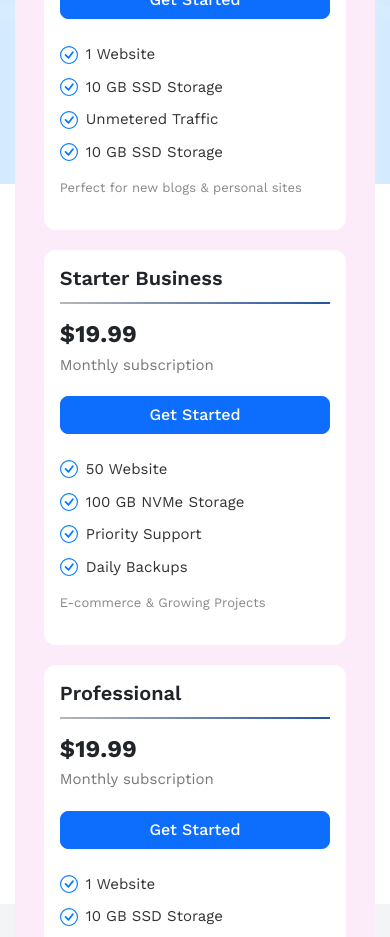
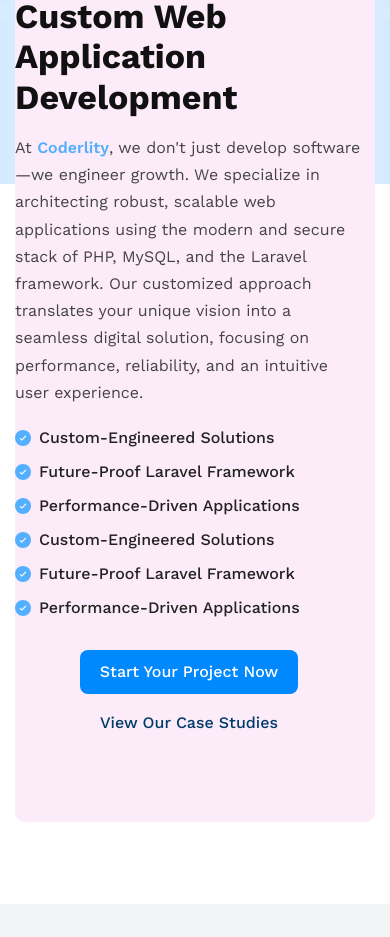
Before and after one commit to jobayer58/Coderlity-landing-page, a React (Vite) app: page / in a window 390 px wide. Shown: the part 1060-1997 px from the top of the page. Built offline with nearby package versions, Linux system fonts and the light colour scheme.

Commit message:
added web application tab section with responsive

```diff
--- a/src/App.jsx
+++ b/src/App.jsx
@@ -4,6 +4,7 @@ import Domain from "./Domain"
 import TopProducts from "./TopProducts"
 import Sponsored from "./Sponsored"
 import Hosting from "./Hosting"
+import WebApplication from "./WebApplication"
 
 function App() {
 
@@ -11,7 +12,8 @@ function App() {
     <main>
       <Header></Header>
       {/* <Domain></Domain> */}
-      <Hosting></Hosting>
+      {/* <Hosting></Hosting> */}
+      <WebApplication></WebApplication>
       <TopProducts></TopProducts>
       <Sponsored></Sponsored>
     </main>
--- a/src/Hosting.jsx
+++ b/src/Hosting.jsx
@@ -47,6 +47,7 @@ const plans = [
 const Hosting = () => {
     return (
         <section className="domain-section">
+
             {/* content */}
             <div className="domain-content">
                 <div className="domain-content-text">
--- a/src/TopProducts.css
+++ b/src/TopProducts.css
@@ -2,7 +2,7 @@
 .top-products {
   padding: 60px 0;
   background-color: #F3F4F6;
-  margin-top: 450px;
+  margin-top: 550px;
   /* margin: 0px; */
 }
 
--- /dev/null
+++ b/src/WebApplication.css
@@ -0,0 +1,107 @@
+.webapp-section {
+  /* padding: 80px 0; */
+}
+
+.webapp-image-col {
+  display: flex;
+  justify-content: center;
+  align-items: center;
+}
+
+.webapp-image {
+  max-width: 100%;
+  height: auto;
+}
+
+.webapp-content {
+  padding-left: 30px;
+}
+
+.webapp-title {
+    text-align: start;
+  font-size: 34px;
+  font-weight: 700;
+  color: #111;
+  margin-bottom: 16px;
+}
+
+.webapp-description {
+    text-align: start;
+  color: #444;
+  font-size: 16px;
+  line-height: 1.7;
+  margin-bottom: 20px;
+}
+
+.highlight {
+  color: #54AFFF;
+  font-weight: 600;
+}
+
+.webapp-features p {
+  color: #222;
+  font-weight: 500;
+  margin-bottom: 10px;
+  display: flex;
+  align-items: center;
+}
+
+.icon {
+  color: white;
+  background-color: #54AFFF;
+  margin-right: 8px;
+  font-size: 16px;
+  border-radius: 50%;
+}
+
+.webapp-buttons {
+    display: flex;
+  margin-top: 20px;
+}
+
+.start-btn {
+  background-color: #0088FF;
+  border: none;
+  border-radius: 8px;
+  padding: 10px 20px;
+  font-weight: 500;
+}
+
+.start-btn:hover {
+  background-color: #0056b3;
+}
+
+.case-btn {
+  color: #00396B;
+  text-decoration: none;
+  font-weight: 500;
+  margin-left: 15px;
+}
+
+.case-btn:hover {
+  text-decoration: underline;
+}
+
+/* ✅ Responsive */
+@media (max-width: 991px) {
+  .webapp-content {
+    padding-left: 0;
+    text-align: center;
+    margin-top: 30px;
+  }
+
+  .webapp-features {
+    justify-content: center;
+  }
+
+  .webapp-buttons {
+    display: flex;
+    flex-direction: column;
+    gap: 10px;
+    align-items: center;
+  }
+
+  .case-btn {
+    margin-left: 0;
+  }
+}
--- /dev/null
+++ b/src/WebApplication.jsx
@@ -0,0 +1,66 @@
+import React from 'react';
+import './WebApplication.css'
+import { Button, Col, Container, Row } from 'react-bootstrap';
+import webAppImage from '../src/assets/iamges/kindpng_6210556 1.png'
+import { BsCheckCircle } from 'react-icons/bs';
+import { IoIosCheckmark, IoMdCheckmark } from 'react-icons/io';
+
+const WebApplication = () => {
+    return (
+        <section className="domain-section">
+
+
+            {/* content */}
+            <div className="domain-content">
+                {/* web Application Content */}
+                <section className="webapp-section">
+                    <Container>
+                        <Row className="align-items-center">
+                            {/* Left Image */}
+                            <Col md={6} className="webapp-image-col">
+                                <img src={webAppImage} alt="Web Application" className="webapp-image" />
+                            </Col>
+
+                            {/* Right Content */}
+                            <Col md={6} className="webapp-content">
+                                <h2 className="webapp-title">Custom Web Application Development</h2>
+                                <p className="webapp-description">
+                                    At <span className="highlight">Coderlity</span>, we don't just develop software—we engineer growth.
+                                    We specialize in architecting robust, scalable web applications using the
+                                    modern and secure stack of PHP, MySQL, and the Laravel framework.
+                                    Our customized approach translates your unique vision into a seamless digital
+                                    solution, focusing on performance, reliability, and an intuitive user experience.
+                                </p>
+
+                                {/* Features */}
+                                <Row className="webapp-features">
+                                    <Col xs={12} sm={6}>
+                                        <p><IoIosCheckmark className="icon" /> Custom-Engineered Solutions</p>
+                                        <p><IoIosCheckmark className="icon" /> Future-Proof Laravel Framework</p>
+                                        <p><IoIosCheckmark className="icon" /> Performance-Driven Applications</p>
+                                    </Col>
+                                    <Col xs={12} sm={6}>
+                                        <p><IoIosCheckmark className="icon" /> Custom-Engineered Solutions</p>
+                                        <p><IoIosCheckmark className="icon" /> Future-Proof Laravel Framework</p>
+                                        <p><IoIosCheckmark className="icon" /> Performance-Driven Applications</p>
+                                    </Col>
+                                </Row>
+
+                                {/* Buttons */}
+                                <div className="webapp-buttons">
+                                    <Button variant="primary" className="start-btn">Start Your Project Now</Button>
+                                    <Button variant="link" className="case-btn">View Our Case Studies</Button>
+                                </div>
+                            </Col>
+                        </Row>
+                    </Container>
+                </section>
+
+            </div>
+
+
+        </section>
+    );
+};
+
+export default WebApplication;
```
Also changed, not shown: src/assets/iamges/kindpng_6210556 1.png (added).
